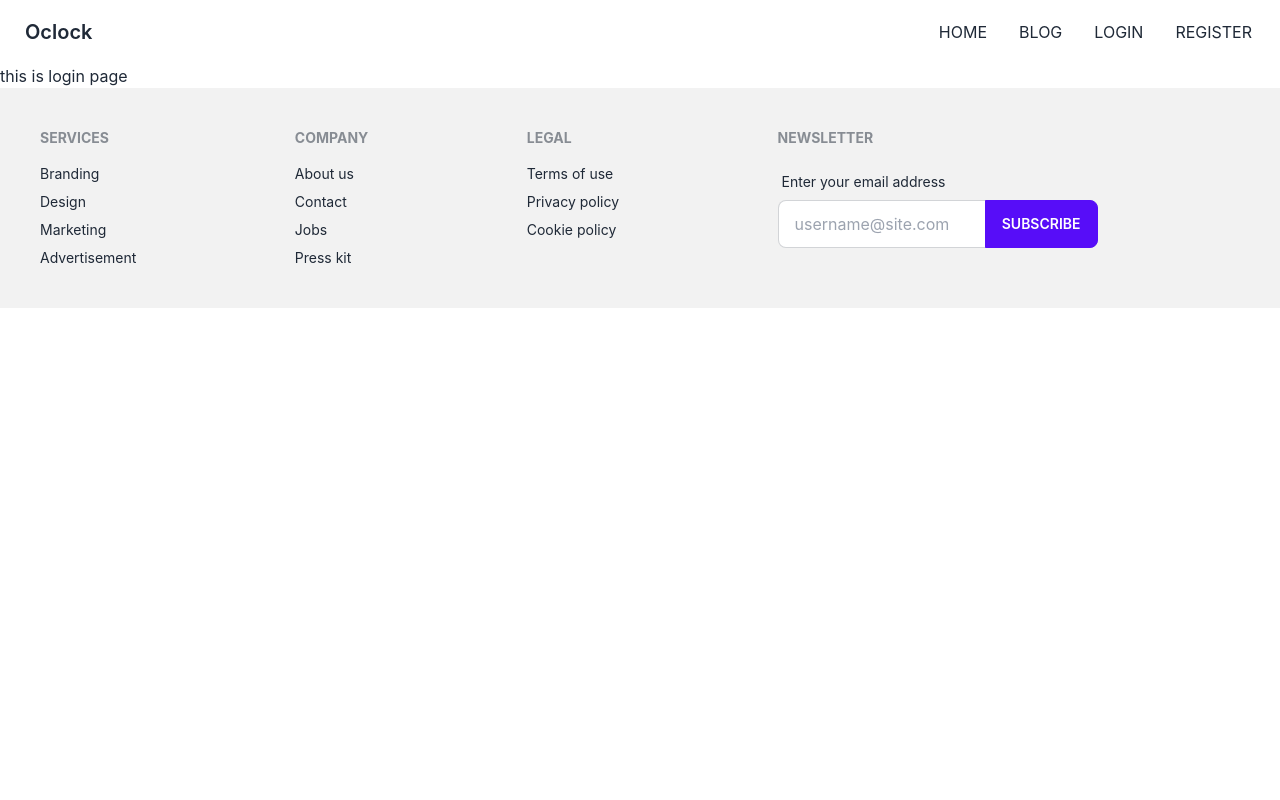
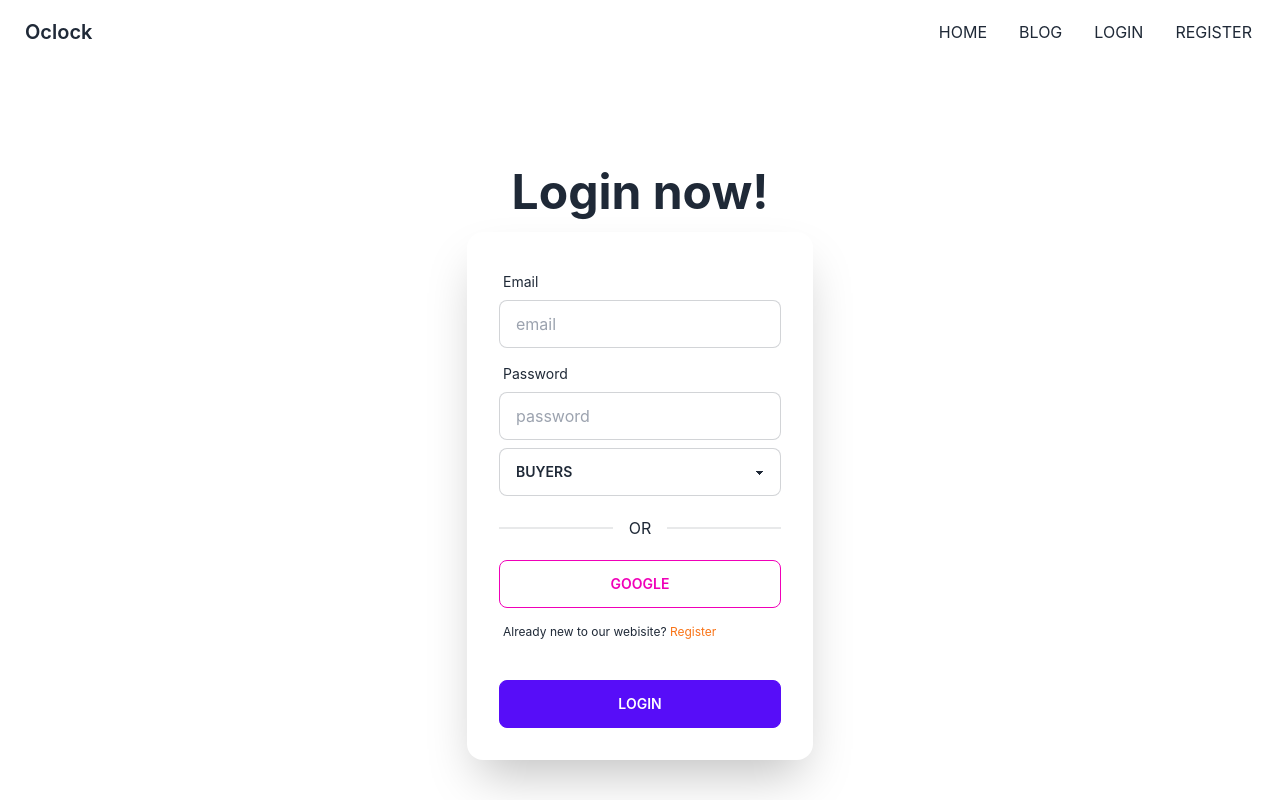
Before and after one commit to manisulislam/assignment-12, a React (Create React App) app: page /login in a window 1280 px wide. Shown: the top 800 px of the page. Built offline with nearby package versions, Linux system fonts and the light colour scheme.

Commit message:
finish setup login and register page

```diff
--- a/src/Pages/LogIn/LogIn.js
+++ b/src/Pages/LogIn/LogIn.js
@@ -1,9 +1,61 @@
 import React from 'react';
+import { Link } from 'react-router-dom';
 
 const LogIn = () => {
+
+    const handleLogIn = event => {
+        event.preventDefault()
+        const form = event.target;
+        const email = form.email.value;
+        const password = form.password.value;
+        const sellers = form.sellers.value;
+        const logInInfo = { email, password, sellers  }
+        console.log(logInInfo)
+        form.reset()
+    }
+
+
     return (
-        <div>
-            <h3>this is login page</h3>
+        <div className="hero min-h-screen ">
+            <div className="hero-content flex-col ">
+                <div className="text-center lg:text-left">
+                    <h1 className="text-5xl font-bold">Login now!</h1>
+
+                </div>
+                <div className="card flex-shrink-0 w-full max-w-sm shadow-2xl bg-base-100">
+                    <form onSubmit={handleLogIn} className="card-body">
+                        <div className="form-control">
+                            <label className="label">
+                                <span className="label-text">Email</span>
+                            </label>
+                            <input type="text" name='email' placeholder="email" className="input input-bordered" />
+                        </div>
+                        <div className="form-control">
+                            <label className="label">
+                                <span className="label-text">Password</span>
+                            </label>
+                            <input type="password" name='password' placeholder="password" className="input input-bordered" />
+
+
+                        </div>
+                        <select className="select select-bordered w-full max-w-xs">
+                            <option name='buyers' selected>BUYERS </option>
+                            <option name='sellers'>SELLERS</option>
+
+                        </select>
+                        <div className="divider">OR</div>
+                        <button className="btn btn-outline btn-secondary">GOOGLE</button>
+
+                        <label className="label">
+                            <p className="label-text-alt">Already new to our webisite? <Link to='/register'><span className='text-orange-500'>Register</span></Link></p>
+                        </label>
+
+                        <div className="form-control mt-6">
+                            <button className="btn btn-primary">Login</button>
+                        </div>
+                    </form>
+                </div>
+            </div>
         </div>
     );
 };
--- a/src/Pages/Register/Register.js
+++ b/src/Pages/Register/Register.js
@@ -1,9 +1,65 @@
 import React from 'react';
+import { Link } from 'react-router-dom';
 
 const Register = () => {
+    const handleRegister = event => {
+        event.preventDefault()
+        const form = event.target;
+        const email = form.email.value;
+        const password = form.password.value;
+        const sellers = form.sellers.value;
+        const logInInfo = { email, password, sellers  }
+        console.log(logInInfo)
+        form.reset()
+    }
+
+
     return (
-        <div>
-            <h3>this is register</h3>
+        <div className="hero min-h-screen my-12 ">
+            <div className="hero-content flex-col ">
+                <div className="text-center lg:text-left">
+                    <h1 className="text-5xl font-bold">Register now!</h1>
+
+                </div>
+                <div className="card flex-shrink-0 w-full max-w-sm shadow-2xl bg-base-100">
+                    <form onSubmit={handleRegister} className="card-body">
+                        <div className="form-control">
+                            <label className="label">
+                                <span className="label-text">Name</span>
+                            </label>
+                            <input type="text" name='name' placeholder="email" className="input input-bordered" />
+                        </div>
+                        <div className="form-control">
+                            <label className="label">
+                                <span className="label-text">Email</span>
+                            </label>
+                            <input type="text" name='email' placeholder="email" className="input input-bordered" />
+                        </div>
+                        <div className="form-control">
+                            <label className="label">
+                                <span className="label-text">Password</span>
+                            </label>
+                            <input type="password" name='password' placeholder="password" className="input input-bordered" />
+
+
+                        </div>
+                        <select className="select select-bordered w-full max-w-xs">
+                            <option name='buyers' selected>BUYERS </option>
+                            <option name='sellers'>SELLERS</option>
+
+                        </select>
+
+
+                        <label className="label">
+                            <p className="label-text-alt">Already have an account? <Link to='/login'><span className='text-orange-500'>login</span></Link></p>
+                        </label>
+
+                        <div className="form-control mt-6">
+                            <button className="btn btn-primary">REGISTER</button>
+                        </div>
+                    </form>
+                </div>
+            </div>
         </div>
     );
 };
```
